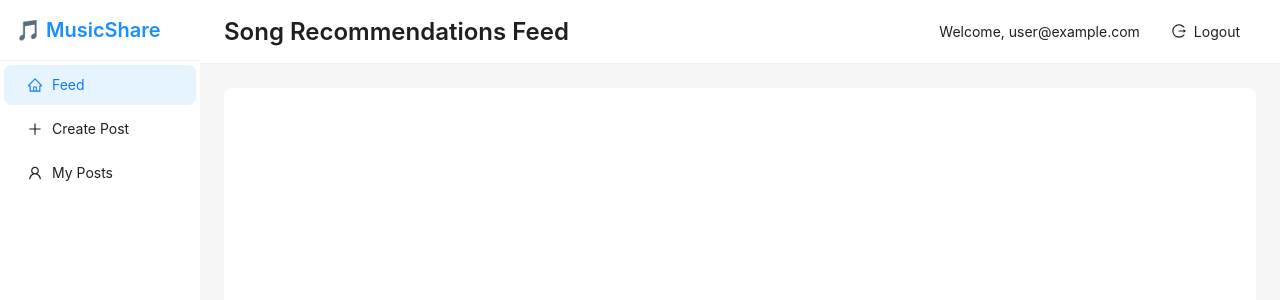
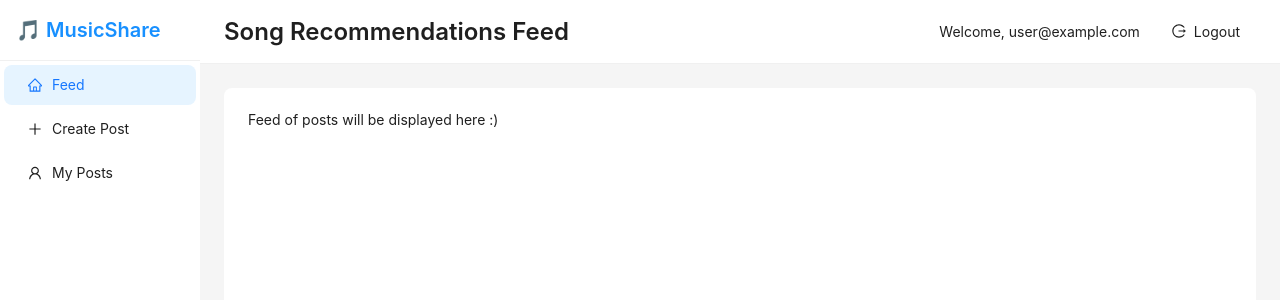
Before and after one commit to Reggie2445/CS375-Group_Project, a React (Create React App) app: page /main in a window 1280 px wide. Shown: the top 300 px of the page. Built offline with nearby package versions, Linux system fonts and the light colour scheme; no server answers; sample sign-in values are in the browser's storage.

Commit message:
feed msg

```diff
--- a/src/components/PostFeed.js
+++ b/src/components/PostFeed.js
@@ -8,7 +8,7 @@ const PostFeed = ({ refreshTrigger }) => {
 
   return (
     <div>
-
+      Feed of posts will be displayed here :)
     </div>
   );
 };
```
